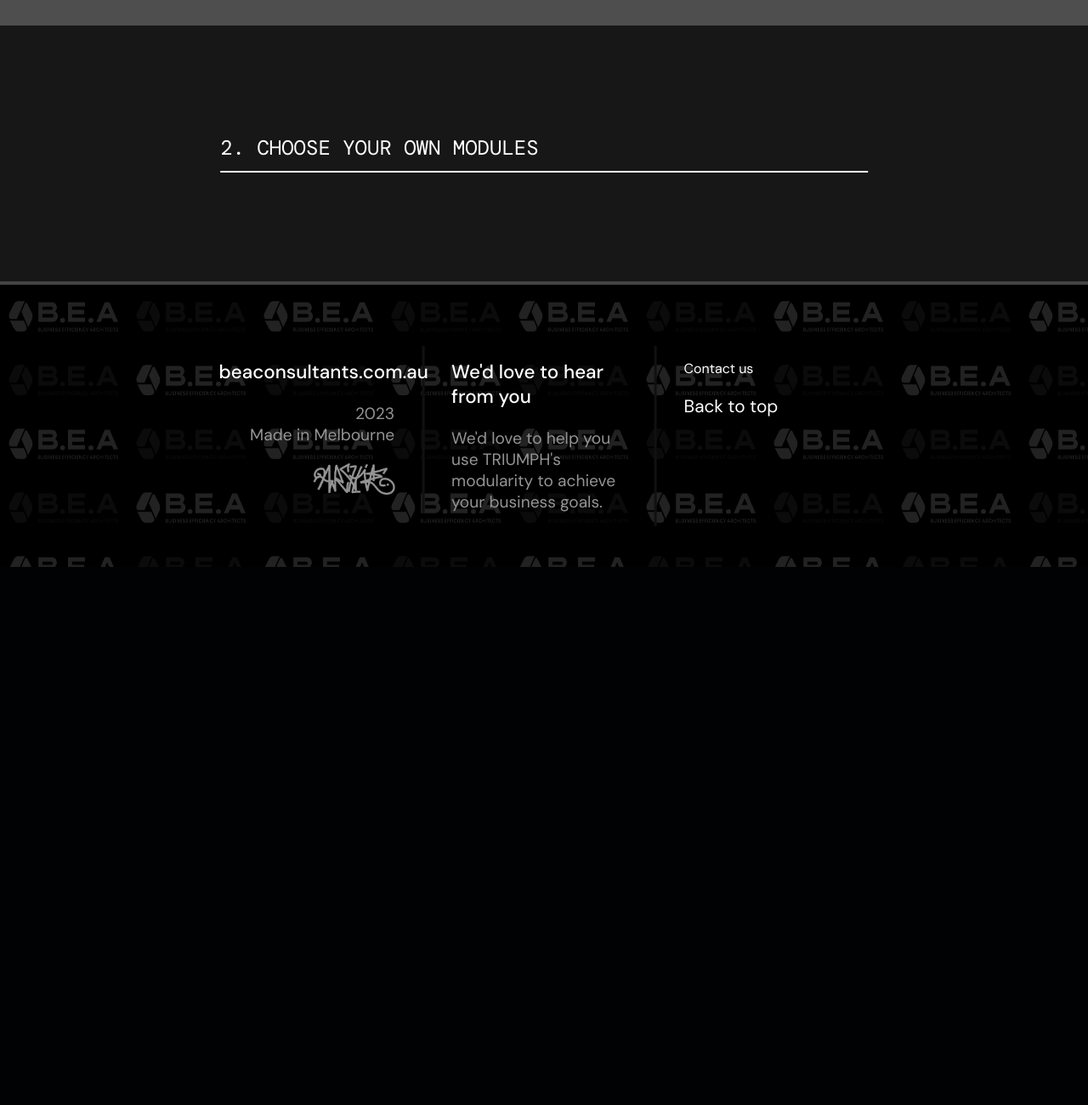
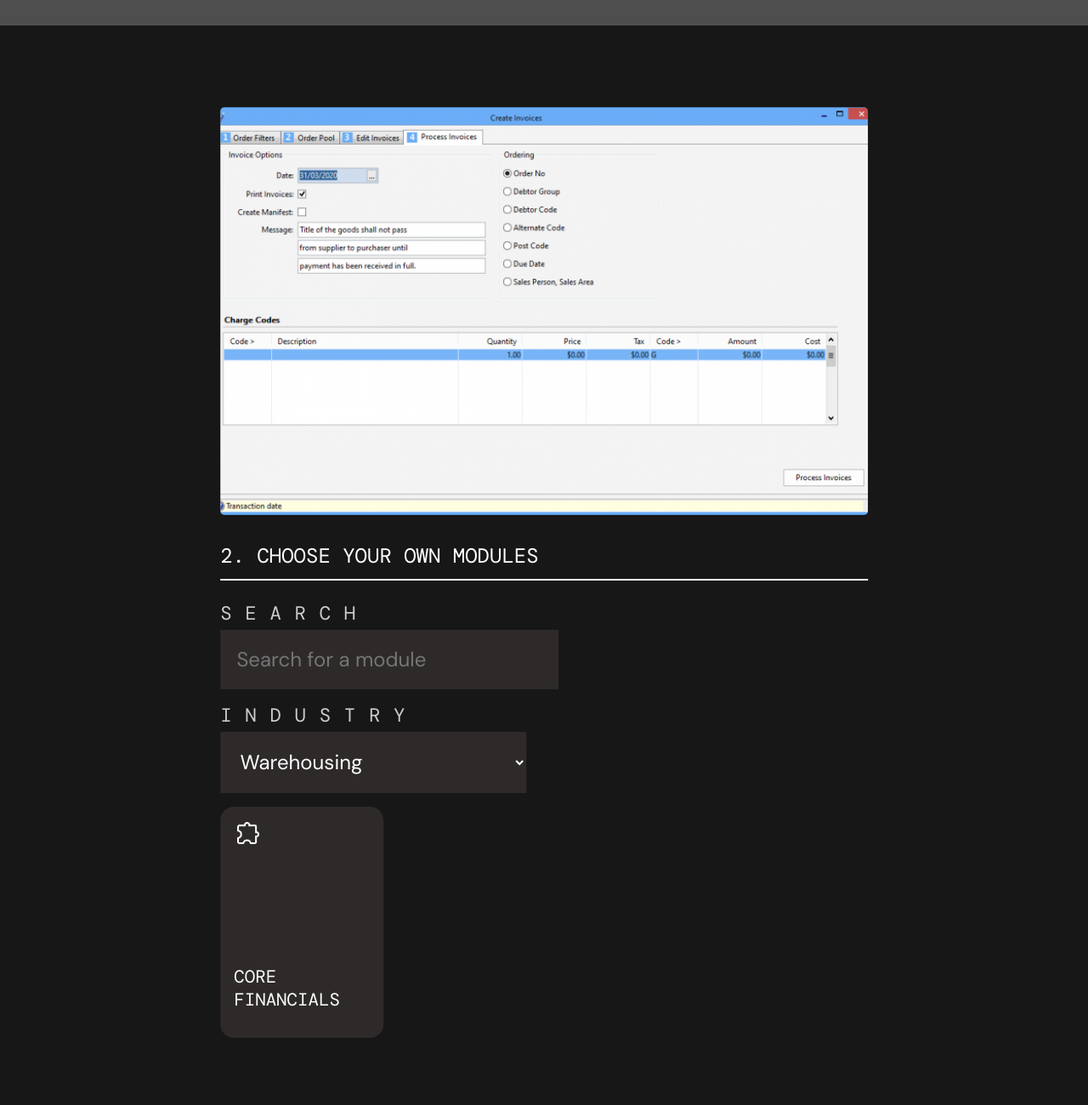
Before and after one commit to INK-Development/beaconsultants, a website: page public/services/index.html in a window 1280 px wide. Shown: the part 1780-3080 px from the top of the page at 85% size. Before the commit the page ends 2447 px from the top, so only its background shows below. Drawn offline with nearby package versions, Linux system fonts and the light colour scheme; grey boxes are pictures that could not be loaded; a web font is replaced by a local one.

Commit message:
amended home page and services page

```diff
--- a/public/services/index.html
+++ b/public/services/index.html
@@ -9,6 +9,7 @@
     <link rel="preconnect" href="https://fonts.googleapis.com">
     <link rel="preconnect" href="https://fonts.gstatic.com" crossorigin>
     <link href="https://fonts.googleapis.com/css2?family=DM+Mono:wght@300;400;500&family=DM+Sans:wght@400;500;700&family=PT+Sans&display=swap" rel="stylesheet">
+    <script src="index.js"></script>
 </head>
 
 <body>
@@ -96,9 +97,34 @@
     <div class="section-modules">
 
         <div class="section-modules-inner">
+            <div class="section-modules-featured"></div>
             <div class="showcase-mb-bmodules">
                 <div class="section-name">
                     2. CHOOSE YOUR OWN MODULES
+                </div>
+                <div class="section-navigator">
+                    <div class="section-dropdown-container">
+                        <div class="section-dropdown-title">SEARCH</div>
+                        <div class="section-dropdown">
+                            <input class="finput" placeholder="Search for a module">
+                        </div>
+                    </div>
+                    <div class="section-dropdown-container">
+                        <div class="section-dropdown-title">INDUSTRY</div>
+                        <div class="section-dropdown">
+                            <select class="finput">
+                                <option>Warehousing</option>
+                                <option>Retail</option>
+                                <option>Manufacturing</option>
+                            </select>
+                        </div>
+                    </div>
+                </div>
+                <div id="section-modules">
+                    <div class="module">
+                        <div class="module-icon"></div>
+                        <div class="module-text">Core financials</div>
+                    </div>
                 </div>
             </div>
         </div>
--- a/public/services/stylesheet.css
+++ b/public/services/stylesheet.css
@@ -279,3 +279,58 @@ h1{
     background-attachment: fixed;
     background-position: center;
 }
+
+.finput {
+    position: relative;
+    display: inline-block;
+    vertical-align: bottom;
+    width: 15em;
+    font-size: 1.5em;
+    padding: 0.8em;
+    border-bottom: 0.2em solid #2F2A2A;
+    border: 0px;
+    font-family: "DM Sans";
+    background-color: #2F2A2A;
+    outline: none;
+    color: #fff;
+}
+
+.section-dropdown-container {
+    position: relative;
+    display: inline-block;
+    vertical-align: bottom;
+    margin-right: 0.5em;
+    margin-bottom: 1em;
+}
+
+.section-dropdown-title {
+    position: relative;
+    font-size: 1.4em;
+    color: #ccc;
+    font-family: "DM Mono";
+    margin-bottom: 0.25em;
+    letter-spacing: 0.7em;
+}
+
+.module-icon {
+    position: relative;
+    height: 2em;
+    width: 2em;
+    background-image: url("/pics/puzzle.png");
+    background-position: center;
+    background-size: cover;
+    background-repeat: no-repeat;
+}
+
+.section-modules-featured {
+    position: relative;
+    width: 100%;
+    height: 30em;
+    background-position: center;
+    background-size: cover;
+    background-repeat: no-repeat;
+    background-attachment: fixed;
+    background-image: url("/screenshots/sales-order-entry-1-768x468.png");
+    background-color: #ccc;
+    border-radius: 5px;
+}
--- a/public/stylesheet.css
+++ b/public/stylesheet.css
@@ -53,6 +53,12 @@
     position: relative;
     font-size: 2.25em;
     margin-bottom: 1.5em;
+}
+
+.section-title-huge {
+    position: relative;
+    font-size: 3em;
+    margin-bottom: 0.5em;
 }
 
 .section-subtitle {
```
Also changed, not shown: public/index.html (+9 -15 lines), public/index.js (added, +46 -0 lines), public/screenshots/sales-order-entry-1-768x468.png (added).
